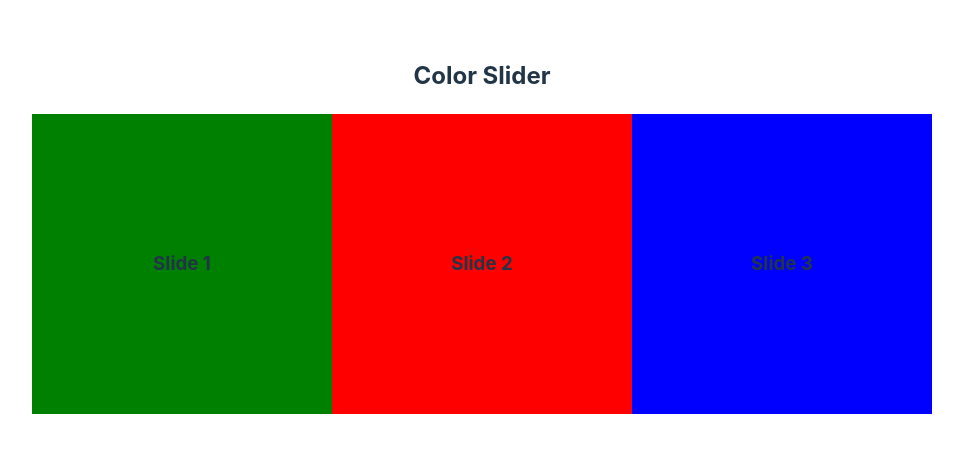
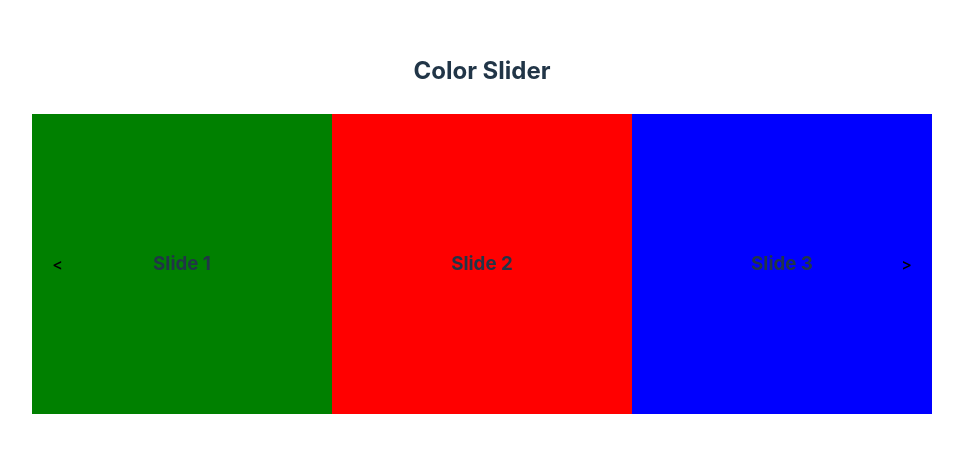
Before and after one commit to drorp24/Reeco---Dror-Poliak---Senior-FE-Task, a React (Vite) app: page / in a window 1280 px wide. Shown: the part 174-626 px from the top of the page, without its empty margins (158-1121 px from the left). Built offline with nearby package versions, Linux system fonts and the light colour scheme.

Commit message:
arrow mechanism

```diff
--- a/src/Slider/Slider.tsx
+++ b/src/Slider/Slider.tsx
@@ -1,15 +1,42 @@
 import React from 'react';
+import useSlider from './useSlider';
 
 interface SliderProps {
   children: React.ReactNode;
 }
 
+const sliderStyle: React.CSSProperties = {
+  position: 'relative',
+  display: 'flex',
+  border: '5px solid white',
+  overflow: 'hidden',
+};
+
+const buttonStyle: React.CSSProperties = {
+  position: 'absolute',
+  height: '100%',
+  zIndex: 1,
+  backgroundColor: 'transparent',
+};
+
 const Slider: React.FC<SliderProps> = ({ children }) => {
+  const { offsetX, handleNext, handlePrev } = useSlider();
+
   return (
-    <div style={{ display: 'flex', width: '100%' }}>
-      {React.Children.map(children, (child) => (
-        <>{child}</>
-      ))}
+    <div style={sliderStyle}>
+      <button onClick={handleNext} style={{ ...buttonStyle, right: 0 }}>
+        &gt;
+      </button>
+
+      <div style={{ display: 'flex', transform: `translate(${offsetX}px)` }}>
+        {React.Children.map(children, (child) => (
+          <>{child}</>
+        ))}
+      </div>
+
+      <button onClick={handlePrev} style={{ ...buttonStyle, left: 0 }}>
+        &lt;
+      </button>
     </div>
   );
 };
--- /dev/null
+++ b/src/Slider/useSlider.ts
@@ -0,0 +1,32 @@
+// import { Props } from './';
+
+import { useState } from 'react';
+
+// type UseSliderProps = Pick<Props>;
+
+interface UseSliderResponse {
+  offsetX: number;
+  handleNext: () => void;
+  handlePrev: () => void;
+}
+
+const useSlider = (/* {}: UseSliderProps */): UseSliderResponse => {
+  const [offsetX, setOffsetX] = useState(0);
+  console.log('offsetX: ', offsetX);
+
+  const handleNext = () => {
+    setOffsetX((prev) => prev - 8);
+  };
+
+  const handlePrev = () => {
+    setOffsetX((prev) => prev + 8);
+  };
+
+  return {
+    offsetX,
+    handleNext,
+    handlePrev,
+  };
+};
+
+export default useSlider;
```
